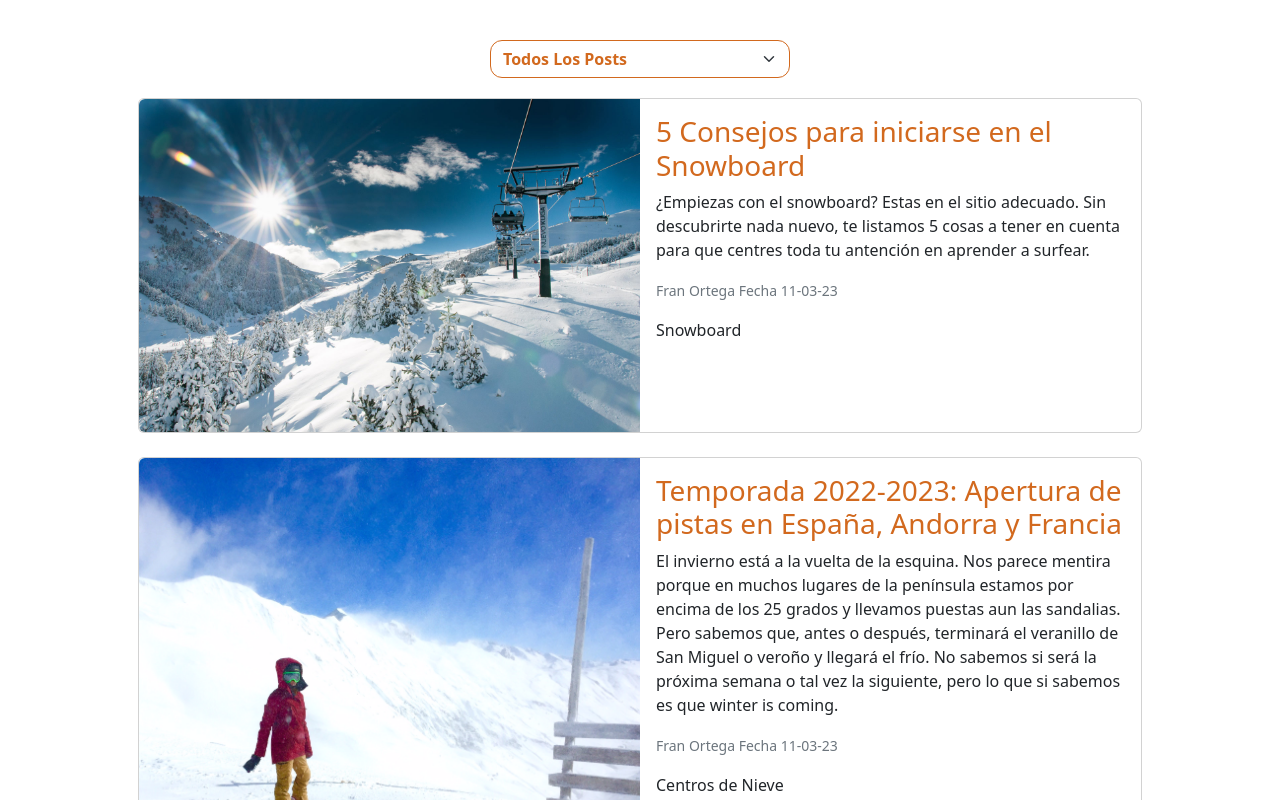
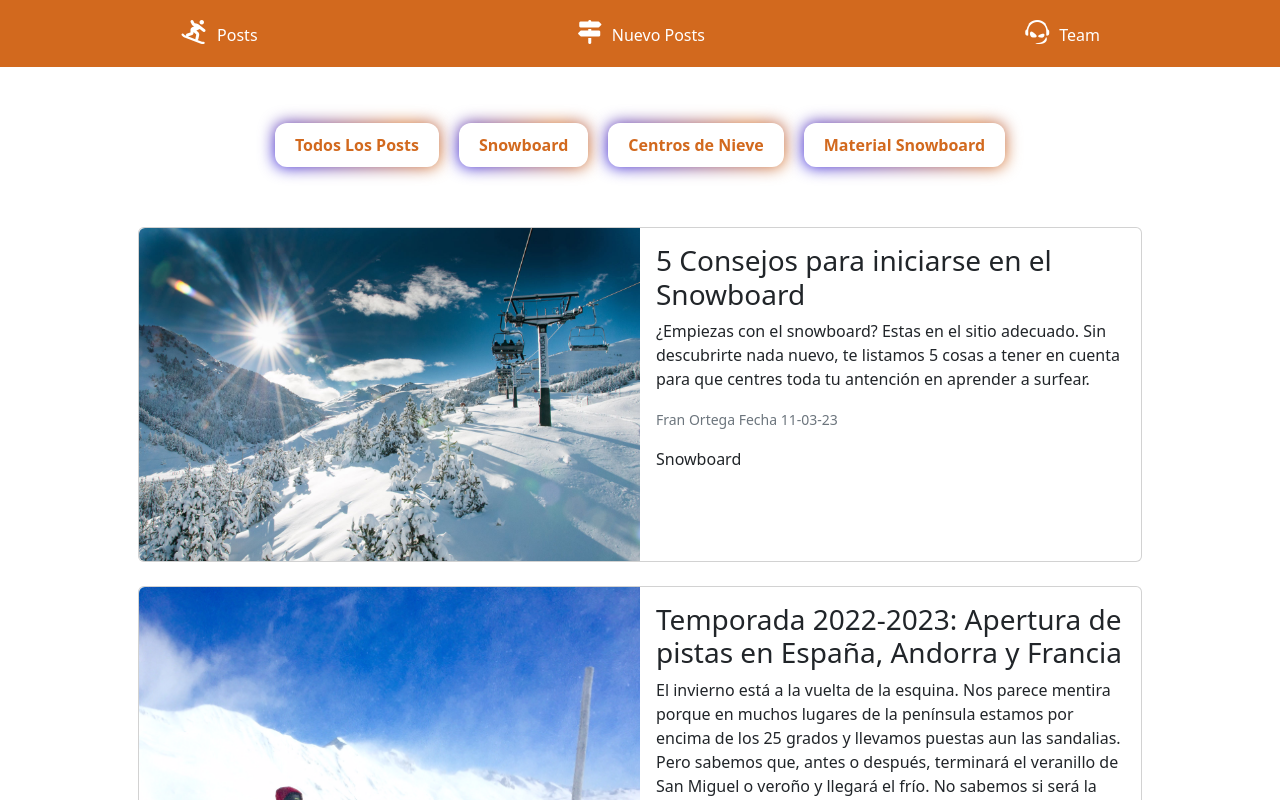
Before and after one commit to FranOrteg/Fran_BLOG, an Angular app in the folder BLOG/: page /posts in a window 1280 px wide. Shown: the top 800 px of the page. Built offline with nearby package versions, Linux system fonts and the light colour scheme.

Commit message:
Header y arreglos CSS

```diff
--- a/BLOG/src/app/app.component.css
+++ b/BLOG/src/app/app.component.css
@@ -0,0 +1,23 @@
+.enlaces {
+    width: 100%;
+    display: flex;
+    flex-wrap: wrap;
+    justify-content: space-around;
+    padding: 20px;
+    background-color: chocolate;
+}
+
+.enlaces li {
+    list-style: none;
+}
+
+.enlaces li a {
+    text-decoration: none;
+    color: white;
+}
+
+.enlaces li i {
+    color: white;
+    font-size: 1.5em;
+    padding-right: 10px;
+}
--- a/BLOG/src/app/app.component.html
+++ b/BLOG/src/app/app.component.html
@@ -1 +1,27 @@
-<router-outlet></router-outlet>
+<header>
+    <nav>
+        <div>
+            <ul class="enlaces">
+                <li>
+                    <i class="fa-solid fa-person-snowboarding"></i>
+                    <a [routerLink]="['/posts']">Posts</a>
+                </li>
+                <li>
+                    <i class="fa-solid fa-signs-post"></i>
+                    <a [routerLink]="['/new']">Nuevo Posts</a>
+                </li>
+                <li>
+                    <i class="fa-brands fa-teamspeak"></i>
+                    <a [routerLink]="['/team']">Team</a>
+                </li>
+            </ul>
+        </div>
+    </nav>
+</header>
+<main>
+    <div class="row">
+        <div class="col-12">
+            <router-outlet></router-outlet>
+        </div>
+    </div>
+</main>
--- a/BLOG/src/app/components/lista-posts/lista-posts.component.css
+++ b/BLOG/src/app/components/lista-posts/lista-posts.component.css
@@ -1,11 +1,3 @@
-body {
-    background-color: #eee;
-}
-
-h3 {
-    color: chocolate;
-}
-
 .post {
     padding: 20px;
     margin: 0 auto;
@@ -24,7 +16,8 @@ h3 {
 .botones {
     display: flex;
     justify-content: center;
-    padding: 20px;
+    padding-top: 20px;
+    padding-bottom: 60px;
     flex-wrap: wrap;
     gap: 20px;
 }
--- a/BLOG/src/app/components/lista-posts/lista-posts.component.html
+++ b/BLOG/src/app/components/lista-posts/lista-posts.component.html
@@ -1,13 +1,11 @@
 <div class="post">
-    <div class="selector">
-        <select class="form-select" (change)="onChange($event)">
-            <option value="Todos">Todos Los Posts</option>
-            <option value="Snowboard">Snowboard</option>
-            <option value="Centros de Nieve">Centros de Nieve</option>
-            <option value="Material Snowboard">Material Snowboard</option>
-        </select>
+    <div class="botones">
+        <button (click)="onChange($event)" value="Todos">Todos Los Posts</button>
+        <button (click)="onChange($event)" value="Snowboard">Snowboard</button>
+        <button (click)="onChange($event)" value="Centros de Nieve">Centros de Nieve</button>
+        <button (click)="onChange($event)" value="Material Snowboard">Material Snowboard</button>
     </div>
-    <div class="card mb-4" style="max-width: 1004px;" *ngFor="let post of arrPosts">
+    <div class="card mb-4" style="max-width: 1004px" *ngFor="let post of arrPosts">
         <div class="row g-0">
             <div class="col-md-6">
                 <img [src]="post.imagen" class="img-fluid rounded-start" alt="...">
@@ -22,10 +20,13 @@
             </div>
         </div>
     </div>
-    <div class="botones">
-        <button (click)="onChange($event)" value="Todos">Todos Los Posts</button>
-        <button (click)="onChange($event)" value="Snowboard">Snowboard</button>
-        <button (click)="onChange($event)" value="Centros de Nieve">Centros de Nieve</button>
-        <button (click)="onChange($event)" value="Material Snowboard">Material Snowboard</button>
+    <div class="selector">
+        <select class="form-select" (change)="onChange($event)">
+            <option value="Todos">Todos Los Posts</option>
+            <option value="Snowboard">Snowboard</option>
+            <option value="Centros de Nieve">Centros de Nieve</option>
+            <option value="Material Snowboard">Material Snowboard</option>
+        </select>
     </div>
+
 </div>
--- a/BLOG/src/index.html
+++ b/BLOG/src/index.html
@@ -1,13 +1,19 @@
 <!doctype html>
 <html lang="en">
+
 <head>
   <meta charset="utf-8">
   <title>BLOG</title>
   <base href="/">
   <meta name="viewport" content="width=device-width, initial-scale=1">
   <link rel="icon" type="image/x-icon" href="favicon.ico">
+  <link rel="stylesheet" href="https://cdnjs.cloudflare.com/ajax/libs/font-awesome/6.2.1/css/all.min.css"
+    integrity="sha512-MV7K8+y+gLIBoVD59lQIYicR65iaqukzvf/nwasF0nqhPay5w/9lJmVM2hMDcnK1OnMGCdVK+iQrJ7lzPJQd1w=="
+    crossorigin="anonymous" referrerpolicy="no-referrer" />
 </head>
+
 <body>
   <app-root></app-root>
 </body>
+
 </html>
```
